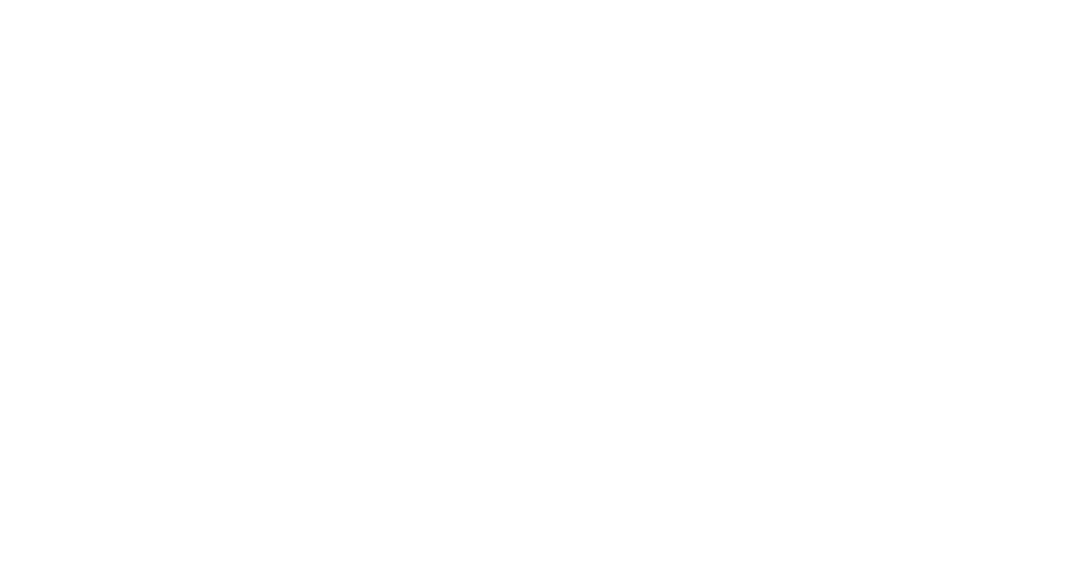
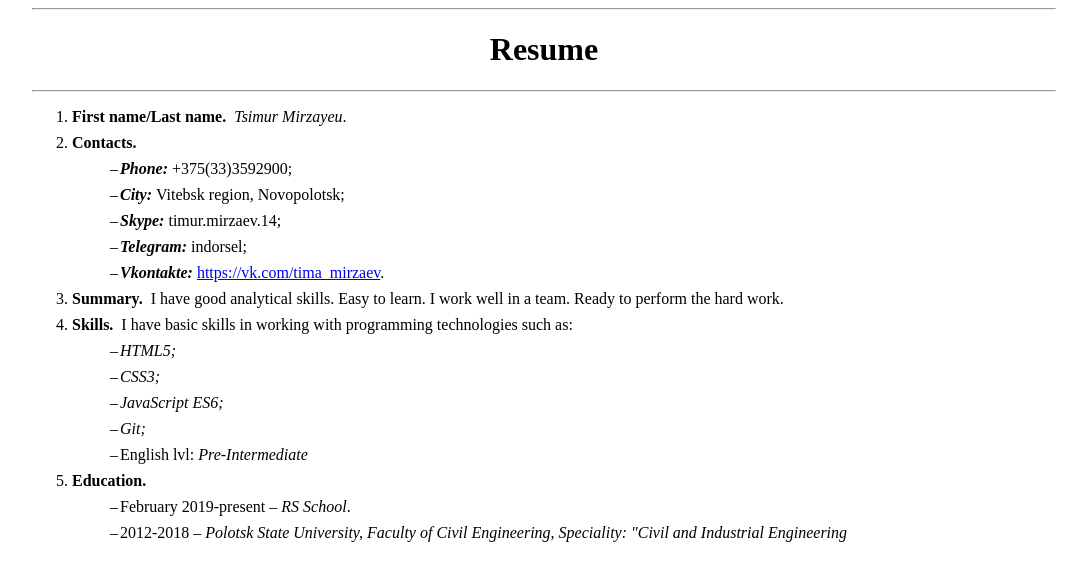
Before and after one commit to Indorsel/rsschool-2019Q1-cv, a plain HTML site: page index.html in a window 1280 px wide. Shown: the whole page, without its empty margins (96-1183 px from the left). Drawn offline with Linux system fonts and the light colour scheme.

Commit message:
add my resume to index.html

```diff
--- a/index.html
+++ b/index.html
@@ -4,9 +4,55 @@
     <meta charset="UTF-8">
     <meta name="viewport" content="width=device-width, initial-scale=1.0">
     <meta http-equiv="X-UA-Compatible" content="ie=edge">
-    <title>Document</title>
+    <link href="./styles.css" rel="stylesheet">
+    <title>Resume of Mirzayeu Tsimur</title>
 </head>
 <body>
+    <header>
+        <div>
+            <hr>
+            <h1>Resume</h1>
+            <hr>
+        </div>
+    </header>
+    <main>
+        <div>
+            <ol>
+                <li><strong>First name/Last name.</strong>&nbsp;&nbsp;<em>Tsimur Mirzayeu</em>.</li>
 
+                <li><strong>Contacts.</strong>
+                    <ul>
+                        <li><b><em>Phone:</em></b>&nbsp;+375(33)3592900;</li>
+                        <li><b><em>City:</em></b>&nbsp;Vitebsk region, Novopolotsk;</li>
+                        <li><b><em>Skype:</em></b>&nbsp;timur.mirzaev.14;</li>
+                        <li><b><em>Telegram:</em></b>&nbsp;indorsel;</li>
+                        <li><b><em>Vkontakte:</em></b>&nbsp;<a
+                                href="https://vk.com/tima_mirzaev">https://vk.com/tima_mirzaev</a>.</li>
+                    </ul>
+                </li>
+
+                <li><strong>Summary.</strong>&nbsp;&nbsp;I have good analytical skills. Easy to learn. I work well in a team.
+                    Ready to perform the hard work.</li>
+
+                <li><strong>Skills.</strong>&nbsp;&nbsp;I have basic skills in working with programming technologies such as:
+                    <ul>
+                        <li><em>HTML5;</em></li>
+                        <li><em>CSS3;</em></li>
+                        <li><em>JavaScript ES6;</em></li>
+                        <li><em>Git;</em></li>
+                        <li>English lvl:&nbsp;<em>Pre-Intermediate</em></li>
+                    </ul>
+                </li>
+                <li><strong>Education.</strong>
+                    <ul>
+                        <li>February 2019-present – <em>RS School</em>.</li>
+                        <li>2012-2018 – <em>Polotsk State University, Faculty of Civil Engineering, Speciality: "Civil and
+                                Industrial
+                                Engineering</em></li>
+                    </ul>
+                </li>
+            </ol>
+        </div>
+    </main>
 </body>
 </html>
--- a/styles.css
+++ b/styles.css
@@ -1,4 +1,22 @@
 body {
     width: 1024px;
-    justify-content: center;
+    margin: 0 auto;
 }
+
+header div h1 {
+    text-align: center;
+}
+
+li{
+    margin-top: 8px;
+}
+
+ul {
+    list-style: none;
+}
+
+ul li:before {
+    content: "–";
+    position: relative;
+    left: -2px;
+}
```
Also changed, not shown: 4 other files.
